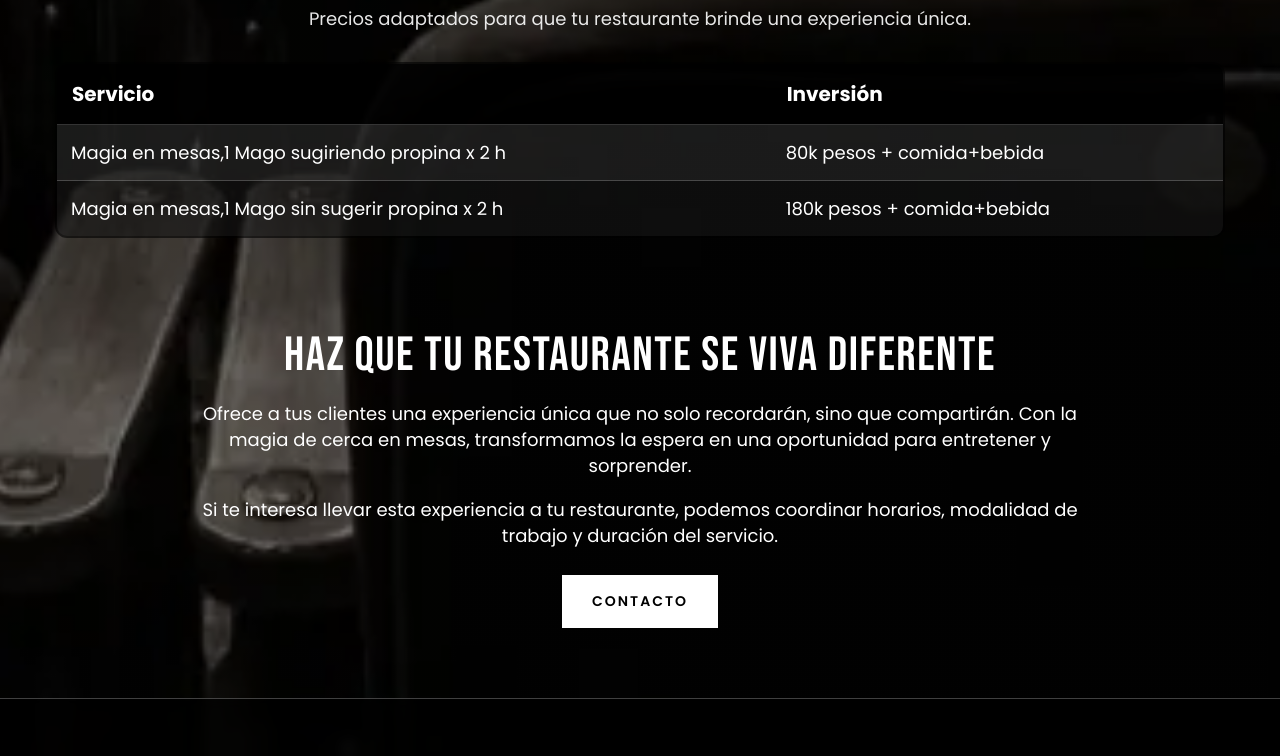
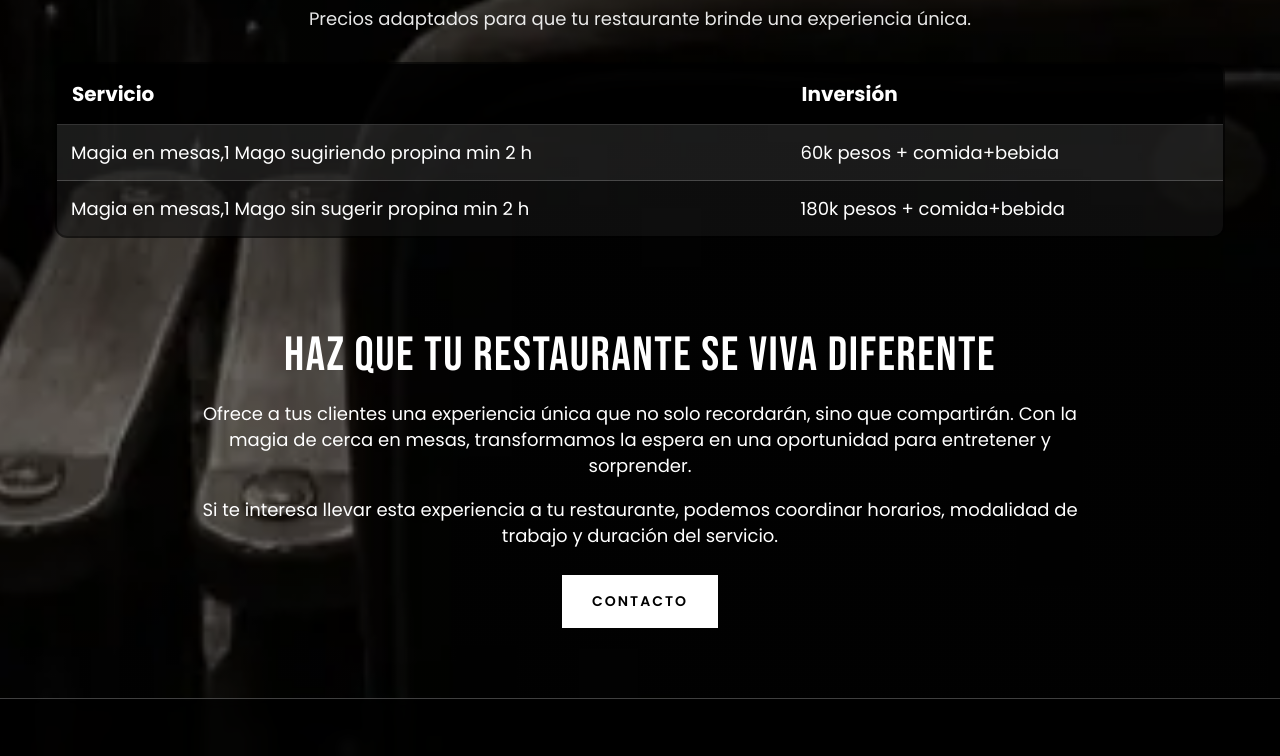
Before and after one commit to ccmelohormaza/elmagomeloweb, a plain HTML site: page propuestarestaurante.html in a window 1280 px wide. Shown: the part 2880-3636 px from the top of the page. Drawn offline with Linux system fonts and the light colour scheme.

Commit message:
Update propuestarestaurante.html

```diff
--- a/propuestarestaurante.html
+++ b/propuestarestaurante.html
@@ -223,11 +223,11 @@
           <tbody>
 
             <tr>
-              <td>Magia en mesas,1 Mago  sugiriendo propina x 2 h</td>
-              <td>80k pesos + comida+bebida </td>
+              <td>Magia en mesas,1 Mago  sugiriendo propina min 2 h</td>
+              <td>60k pesos + comida+bebida </td>
             </tr>
             <tr>
-              <td>Magia en mesas,1 Mago  sin sugerir propina x 2 h</td>
+              <td>Magia en mesas,1 Mago  sin sugerir propina min  2 h</td>
               <td>180k pesos + comida+bebida </td>
             </tr>
           </tbody>
```
